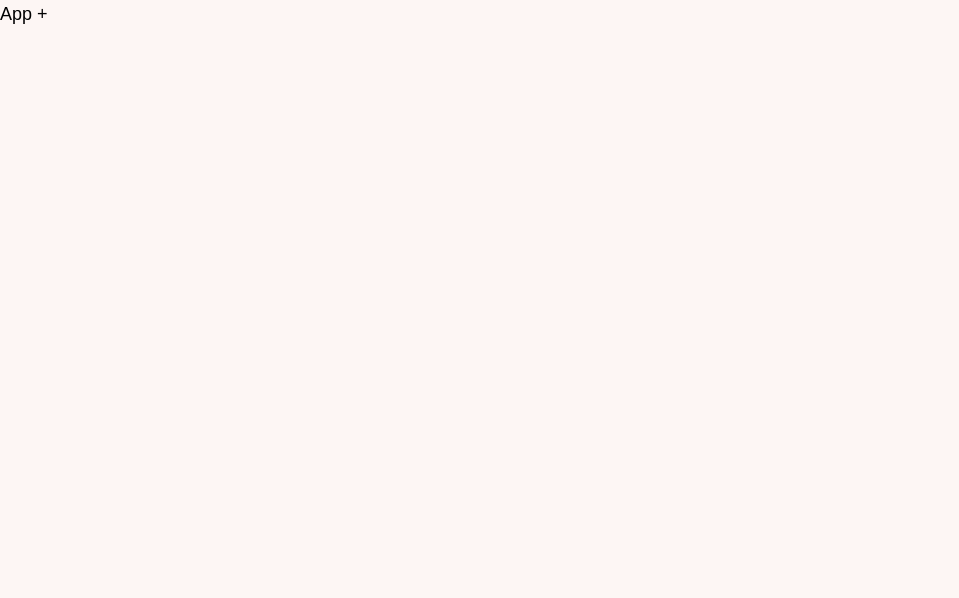
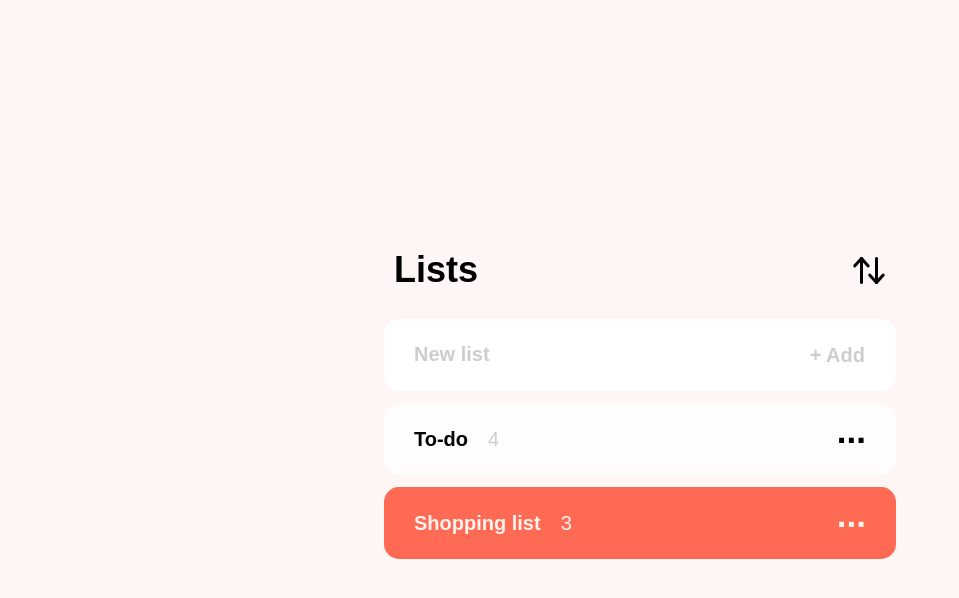
Before and after one commit to Quiddlee/React-To-Do-App, a React (Create React App) app: page / in a window 1280 px wide. Shown: the top 598 px of the page, without its empty margins (0-959 px from the left). Built offline with nearby package versions, Linux system fonts and the light colour scheme; a web font is replaced by a local one.

Commit message:
feat: implement header & main static layout

```diff
--- a/src/App.js
+++ b/src/App.js
@@ -1,5 +1,17 @@
+import Header from './components/Header/Header';
+import Form from './components/Main/Form';
+import Lists from './components/Lists/Lists';
+
 function App() {
-  return <div className="App">App +</div>;
+  return (
+    <div className="app">
+      <Header />
+      <main className="main">
+        <Form />
+        <Lists />
+      </main>
+    </div>
+  );
 }
 
 export default App;
--- /dev/null
+++ b/src/components/Header/Header.js
@@ -0,0 +1,10 @@
+import SortBtn from './SortBtn';
+
+export default function Header() {
+  return (
+    <header className="header">
+      <h1 className="header__title">Lists</h1>
+      <SortBtn></SortBtn>
+    </header>
+  );
+}
--- /dev/null
+++ b/src/components/Header/SortBtn.js
@@ -0,0 +1,48 @@
+export default function SortBtn() {
+  return (
+    <svg
+      className="sort-btn button"
+      width="34"
+      height="29"
+      viewBox="0 0 34 29"
+      fill="none"
+      xmlns="http://www.w3.org/2000/svg">
+      <path
+        d="M8.0061 2.56116C8.0061 1.73273 8.67768 1.06116 9.5061 1.06116C10.3345 1.06116 11.0061 1.73273 11.0061 2.56116V26.4977C11.0061 27.3261 10.3345 27.9977 9.5061 27.9977C8.67768 27.9977 8.0061 27.3261 8.0061 26.4977V2.56116Z"
+        fill="#020000"
+      />
+      <rect
+        width="2.99908"
+        height="12.9957"
+        rx="1.49954"
+        transform="matrix(0.707407 0.706806 -0.677488 0.735534 9.44789 0.384933)"
+        fill="#020000"
+      />
+      <rect
+        width="2.99927"
+        height="12.9957"
+        rx="1.49964"
+        transform="matrix(0.766314 -0.642467 0.662413 0.749139 7.4053 2.32727)"
+        fill="#020000"
+      />
+      <path
+        d="M23.005 26.4654C23.005 27.2939 23.6766 27.9654 24.505 27.9654C25.3334 27.9654 26.005 27.2939 26.005 26.4654V2.50596C26.005 1.67753 25.3334 1.00595 24.505 1.00595C23.6766 1.00595 23.005 1.67753 23.005 2.50595V26.4654Z"
+        fill="#020000"
+      />
+      <rect
+        width="3.00035"
+        height="13.0017"
+        rx="1.50018"
+        transform="matrix(0.707107 -0.707107 -0.677176 -0.735821 24.4468 28.6422)"
+        fill="#020000"
+      />
+      <rect
+        width="3.00033"
+        height="13.0019"
+        rx="1.50016"
+        transform="matrix(0.766044 0.642788 0.662097 -0.749418 22.4042 26.6982)"
+        fill="#020000"
+      />
+    </svg>
+  );
+}
--- /dev/null
+++ b/src/components/Lists/ListItem.js
@@ -0,0 +1,9 @@
+export default function ListItem({ data: { id, title, todos } }) {
+  return (
+    <li className={`item title ${id === 1 ? 'active' : ''}`}>
+      {title}
+      <span className="item__num-of-todos">{todos.length}</span>
+      <button className="button title item__more-btn">...</button>
+    </li>
+  );
+}
--- /dev/null
+++ b/src/components/Lists/Lists.js
@@ -0,0 +1,21 @@
+import ListItem from './ListItem';
+
+export default function Lists() {
+  return (
+    <ul className="lists title">
+      <ListItem
+        data={{
+          id: 0,
+          title: 'To-do',
+          todos: ['test', 'Banana', 'Blueberries', 'hello'],
+        }}></ListItem>
+
+      <ListItem
+        data={{
+          id: 1,
+          title: 'Shopping list',
+          todos: ['Bread', 'Banana', 'Blueberries'],
+        }}></ListItem>
+    </ul>
+  );
+}
--- /dev/null
+++ b/src/components/Main/Form.js
@@ -0,0 +1,8 @@
+export default function Form() {
+  return (
+    <form className="form form-add-todo">
+      <input placeholder="New list" className="input title" type="text" />
+      <button className="button title form-add-todo__btn">+ Add</button>
+    </form>
+  );
+}
--- a/src/index.css
+++ b/src/index.css
@@ -12,8 +12,7 @@
   --color-tertiary: #fefcfd;
 
   --color-text-dark: #010101;
-  --color-text-light: #fff3ee;
-  --color-text-lightest: #fff2ec;
+  --color-text-light: #FFF2ED;
 
   --color-black: #000;
   --color-white: #fff;
@@ -43,4 +42,121 @@ body {
   box-sizing: border-box;
   color: var(--color-text-dark);
   background-color: var(--color-secondary);
+
+  height: 100dvh;
+  display: flex;
+  align-items: center;
+  justify-content: center;
 }
+
+.title {
+  font-size: 2rem;
+  font-family: inherit;
+  font-weight: 700;
+}
+
+.button {
+  cursor: pointer;
+  border: none;
+  background-color: transparent;
+  color: inherit;
+}
+
+.form {
+}
+
+.input,
+.item {
+  border-radius: 1.5rem;
+  padding: 2rem 3rem;
+  min-height: 7.2rem;
+}
+
+.app {
+  display: grid;
+  row-gap: 2rem;
+  margin: 0 auto;
+  min-width: 40dvw;
+}
+
+.header {
+  display: flex;
+  justify-content: space-between;
+  align-items: center;
+  padding: 0 1rem;
+
+  .header__title {
+  }
+
+  .header__icon,
+  .sort-icon {
+  }
+}
+
+.main {
+  display: grid;
+  grid-template-columns: 100%;
+  justify-content: center;
+  row-gap: 1.2rem;
+
+  .form-add-todo {
+    position: relative;
+
+    .form-add-todo__btn,
+    .input {
+
+    }
+
+    .input {
+      border: none;
+
+      width: 100%;
+      outline: none;
+
+      &::placeholder {
+        color: var(--color-grey-light);
+      }
+    }
+
+    .form-add-todo__btn {
+      position: absolute;
+      top: 50%;
+      translate: 0 -50%;
+      right: 3.1rem;
+      color: var(--color-grey-light);
+    }
+  }
+
+  .lists {
+    display: grid;
+    row-gap: inherit;
+
+    .item {
+      display: flex;
+      background-color: var(--color-tertiary);
+      list-style: none;
+
+      .item__num-of-todos {
+        color: var(--color-grey-light);
+        font-weight: 400;
+        margin-left: 2rem;
+      }
+
+      .item__more-btn {
+        align-self: start;
+        margin-left: auto;
+        font-size: 3.5rem;
+        line-height: 1.5rem;
+      }
+    }
+
+    .active {
+      background-color: var(--color-primary);
+      color: var(--color-text-light);
+
+      .item__num-of-todos {
+        color: inherit;
+      }
+    }
+  }
+}
```
